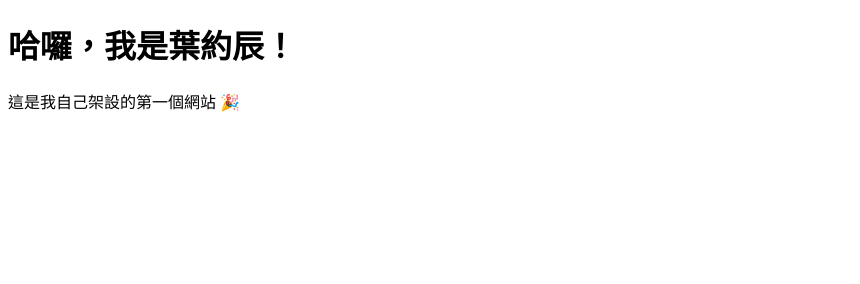
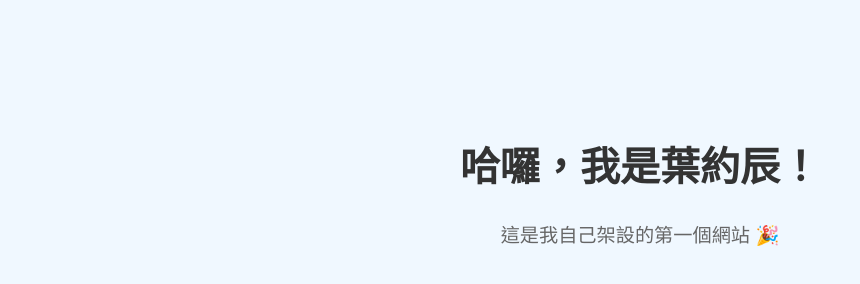
Before and after one commit to colliesdream/colliesdream.github.io, a plain HTML site: page index.html in a window 1280 px wide. Shown: the whole page, without its empty margins (0-860 px from the left). Drawn offline with Linux system fonts and the light colour scheme.

Commit message:
Fix index.html

```diff
--- a/index.html
+++ b/index.html
@@ -1,9 +1,25 @@
 <!DOCTYPE html>
 <html lang="zh-Hant">
 <head>
-  <meta charset="UTF-8" />
-  <meta name="viewport" content="width=device-width, initial-scale=1.0" />
+  <meta charset="UTF-8">
   <title>葉約辰的網站</title>
+  <meta name="viewport" content="width=device-width, initial-scale=1.0">
+  <style>
+    body {
+      background-color: #f0f8ff;
+      text-align: center;
+      padding-top: 100px;
+      font-family: Arial, sans-serif;
+    }
+    h1 {
+      font-size: 2.5em;
+      color: #333;
+    }
+    p {
+      font-size: 1.2em;
+      color: #666;
+    }
+  </style>
 </head>
 <body>
   <h1>哈囉，我是葉約辰！</h1>
```
